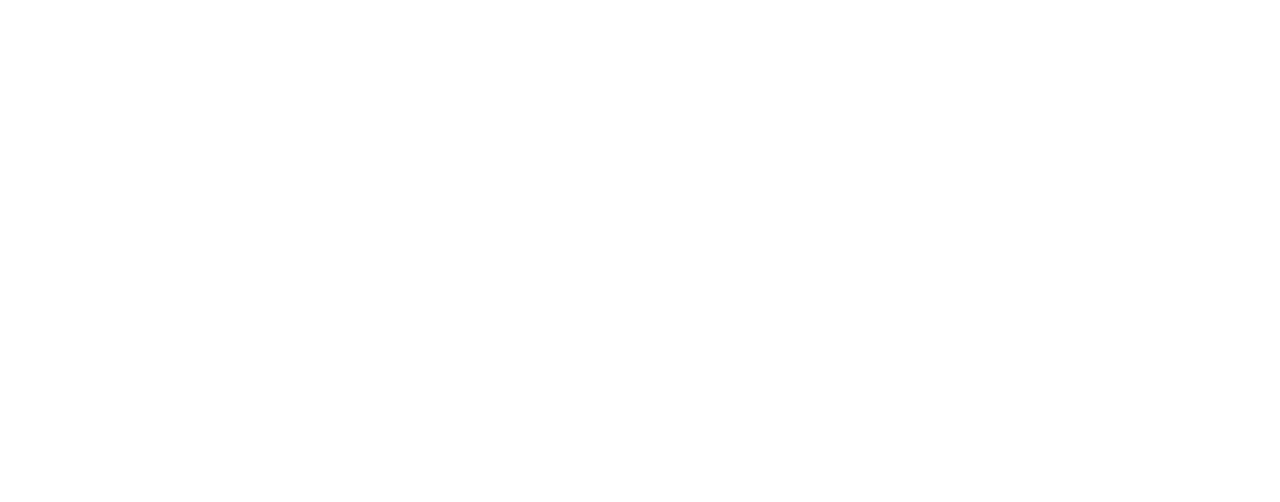
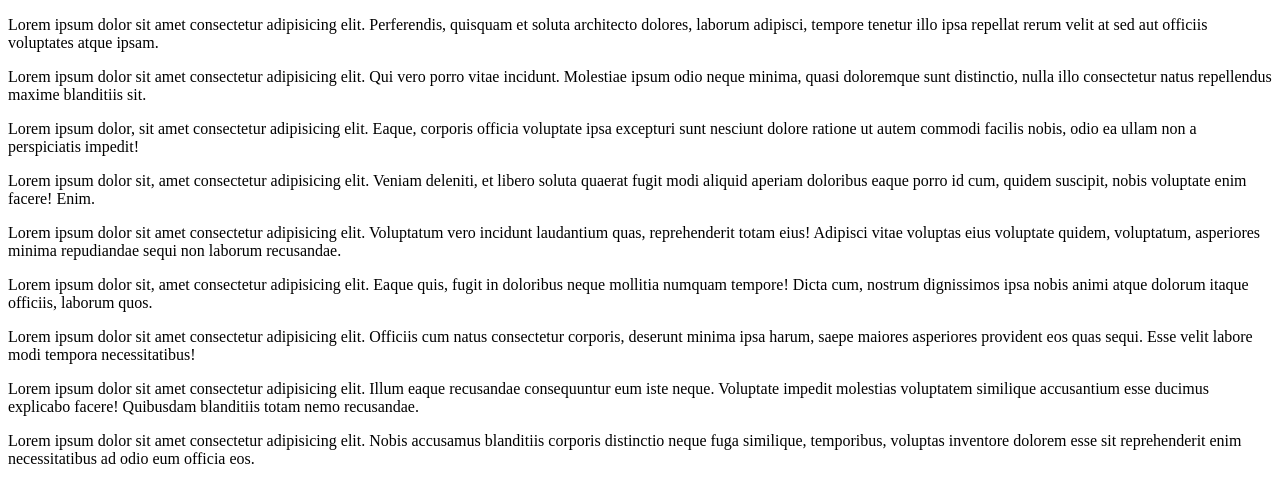
Before and after one commit to davidgiraldo7014/clasecss, a plain HTML site: page index.html in a window 1280 px wide. Drawn offline with Linux system fonts and the light colour scheme.

Commit message:
pusimos lorem en parrafos

```diff
--- a/index.html
+++ b/index.html
@@ -6,9 +6,27 @@
     <title>Document</title>
 </head>
 <body>
-    <header>
-        <main>
+<header>
+<main>
+ <section>
+  <p>Lorem ipsum dolor sit amet consectetur adipisicing elit. Perferendis, quisquam et soluta architecto dolores, laborum adipisci, tempore tenetur illo ipsa repellat rerum velit at sed aut officiis voluptates atque ipsam.
 
+    </p>
+ <p>Lorem ipsum dolor sit amet consectetur adipisicing elit. Qui vero porro vitae incidunt. Molestiae ipsum odio neque minima, quasi doloremque sunt distinctio, nulla illo consectetur natus repellendus maxime blanditiis sit.</p>
+ <p>Lorem ipsum dolor, sit amet consectetur adipisicing elit. Eaque, corporis officia voluptate ipsa excepturi sunt nesciunt dolore ratione ut autem commodi facilis nobis, odio ea ullam non a perspiciatis impedit!</p>
+
+
+ </section>
+ <section>
+  <p>Lorem ipsum dolor sit, amet consectetur adipisicing elit. Veniam deleniti, et libero soluta quaerat fugit modi aliquid aperiam doloribus eaque porro id cum, quidem suscipit, nobis voluptate enim facere! Enim.</p>
+ <p>Lorem ipsum dolor sit amet consectetur adipisicing elit. Voluptatum vero incidunt laudantium quas, reprehenderit totam eius! Adipisci vitae voluptas eius voluptate quidem, voluptatum, asperiores minima repudiandae sequi non laborum recusandae.</p>
+ <p>Lorem ipsum dolor sit, amet consectetur adipisicing elit. Eaque quis, fugit in doloribus neque mollitia numquam tempore! Dicta cum, nostrum dignissimos ipsa nobis animi atque dolorum itaque officiis, laborum quos.</p>
+</section>
+<section>
+    <p>Lorem ipsum dolor sit amet consectetur adipisicing elit. Officiis cum natus consectetur corporis, deserunt minima ipsa harum, saepe maiores asperiores provident eos quas sequi. Esse velit labore modi tempora necessitatibus!</p>
+    <p>Lorem ipsum dolor sit amet consectetur adipisicing elit. Illum eaque recusandae consequuntur eum iste neque. Voluptate impedit molestias voluptatem similique accusantium esse ducimus explicabo facere! Quibusdam blanditiis totam nemo recusandae.</p>
+    <p>Lorem ipsum dolor sit amet consectetur adipisicing elit. Nobis accusamus blanditiis corporis distinctio neque fuga similique, temporibus, voluptas inventore dolorem esse sit reprehenderit enim necessitatibus ad odio eum officia eos.</p>
+</section>
 
 
     </main>
```
